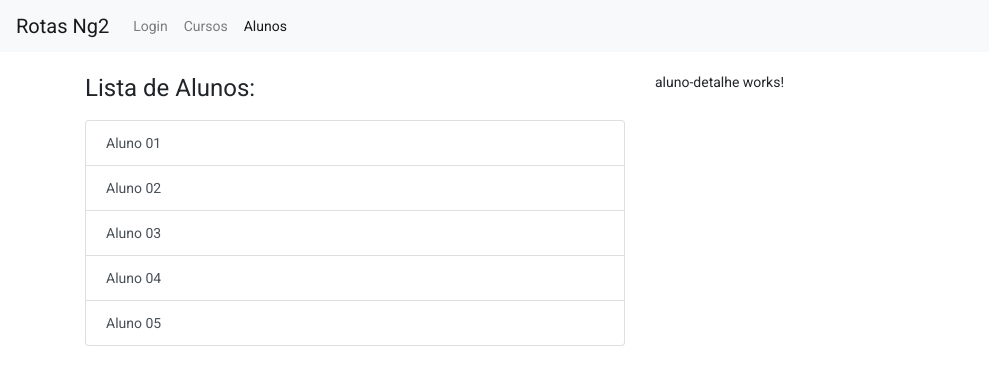
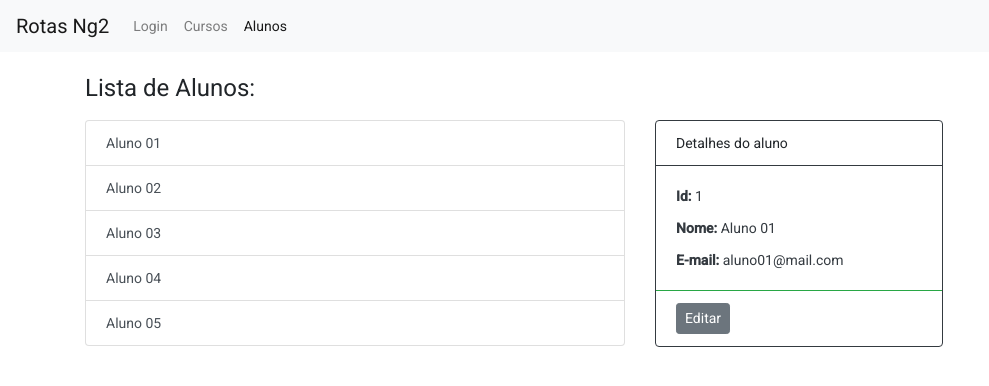
Before and after one commit to felipegueller/angular-2-loiane, an Angular app in the folder 07-rotas/: page /alunos/1 in a window 1280 px wide. Shown: the top 386 px of the page, without its empty margins (0-989 px from the left). Built offline with nearby package versions, Linux system fonts and the light colour scheme.

Commit message:
feat: showing the alunos details

```diff
--- a/07-rotas/src/app/alunos/aluno-detalhe/aluno-detalhe.component.html
+++ b/07-rotas/src/app/alunos/aluno-detalhe/aluno-detalhe.component.html
@@ -1 +1,13 @@
-<p>aluno-detalhe works!</p>
+<div class="card border-dark mt-5" style="max-width: 18rem">
+  <div class="card-header bg-transparent border-dark">Detalhes do aluno</div>
+  <div class="card-body text-dark">
+    <p class="card-text"><strong>Id:</strong> {{ aluno.id }}</p>
+    <p class="card-text"><strong>Nome:</strong> {{ aluno.nome }}</p>
+    <p class="card-text"><strong>E-mail:</strong> {{ aluno.email }}</p>
+  </div>
+  <div class="card-footer bg-transparent border-success">
+    <button class="btn btn-secondary btn-sm" (click)="editarAluno()">
+      Editar
+    </button>
+  </div>
+</div>
--- a/07-rotas/src/app/alunos/aluno-detalhe/aluno-detalhe.component.ts
+++ b/07-rotas/src/app/alunos/aluno-detalhe/aluno-detalhe.component.ts
@@ -1,15 +1,41 @@
-import { Component, OnInit } from '@angular/core';
+import { Component, OnDestroy, OnInit } from '@angular/core';
+import { ActivatedRoute, Router } from '@angular/router';
+import { Subscription } from 'rxjs';
+import { Aluno } from '../aluno.model';
+import { AlunosService } from '../alunos.service';
 
 @Component({
   selector: 'app-aluno-detalhe',
   templateUrl: './aluno-detalhe.component.html',
-  styleUrls: ['./aluno-detalhe.component.css']
+  styleUrls: ['./aluno-detalhe.component.css'],
 })
-export class AlunoDetalheComponent implements OnInit {
+export class AlunoDetalheComponent implements OnInit, OnDestroy {
+  subscriptions: Array<Subscription> = [];
+  id!: number;
+  aluno!: Aluno;
 
-  constructor() { }
+  constructor(
+    private route: ActivatedRoute,
+    private alunoService: AlunosService,
+    private router: Router
+  ) {}
 
   ngOnInit(): void {
+    this.subscriptions.push(
+      this.route.params.subscribe((params) => {
+        this.id = params['id'];
+        this.aluno = this.alunoService.getAluno(this.id);
+      })
+    );
   }
 
+  editarAluno(): void {
+    this.router.navigate(['/alunos', this.id, 'editar']);
+  }
+
+  ngOnDestroy(): void {
+    this.subscriptions.forEach((subscription) => {
+      subscription.unsubscribe;
+    });
+  }
 }
```
